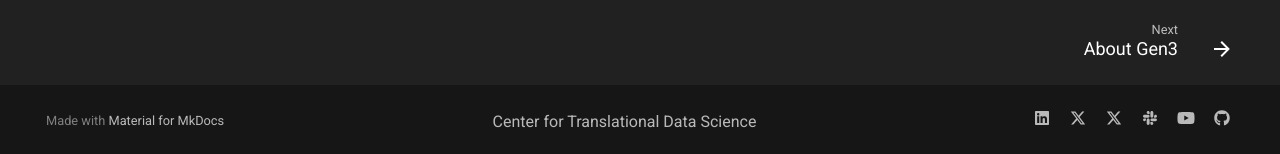
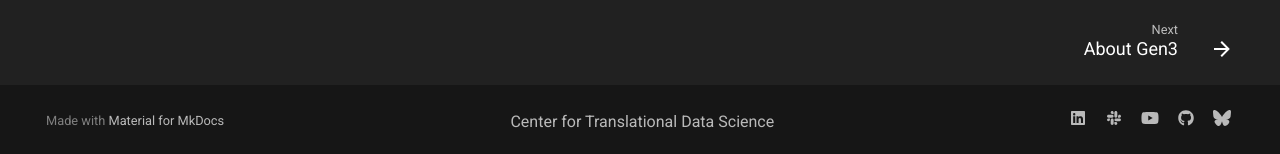
Before and after one commit to uc-cdis/docs-gen3, an MkDocs documentation site: the page built from docs/index.md, in a window 1280 px wide. Shown: the part 743-897 px from the top of the page. Built offline with MkDocs 1.6.1 and Material for MkDocs 9.7.7, drawn with Linux system fonts in a browser that asks for light colours; comment, search, counter and statistics services are not loaded.

Commit message:
Update mkdocs.yml
Remove X and add Bluesky links to the footer

```diff
--- a/mkdocs.yml
+++ b/mkdocs.yml
@@ -145,13 +145,11 @@ extra:
   social:
     - icon: fontawesome/brands/linkedin
       link: https://www.linkedin.com/company/center-for-translational-data-science/
-    - icon: fontawesome/brands/x-twitter
-      link: https://x.com/UChicagoCTDS
-    - icon: fontawesome/brands/x-twitter
-      link: https://x.com/gen3data
     - icon: fontawesome/brands/slack
       link: https://docs.google.com/forms/d/e/1FAIpQLSczyhhOXeCK9FdVtpQpelOHYnRj1EAq1rwwnm9q6cPAe5a7ug/viewform
     - icon: fontawesome/brands/youtube
       link: https://www.youtube.com/channel/UCMCwQy4EDd1BaskzZgIOsNQ/featured
     - icon: fontawesome/brands/github
       link: https://github.com/uc-cdis
+    - icon: fontawesome/brands/bluesky
+      link: https://bsky.app/profile/ctds-uchicago.bsky.social
```
